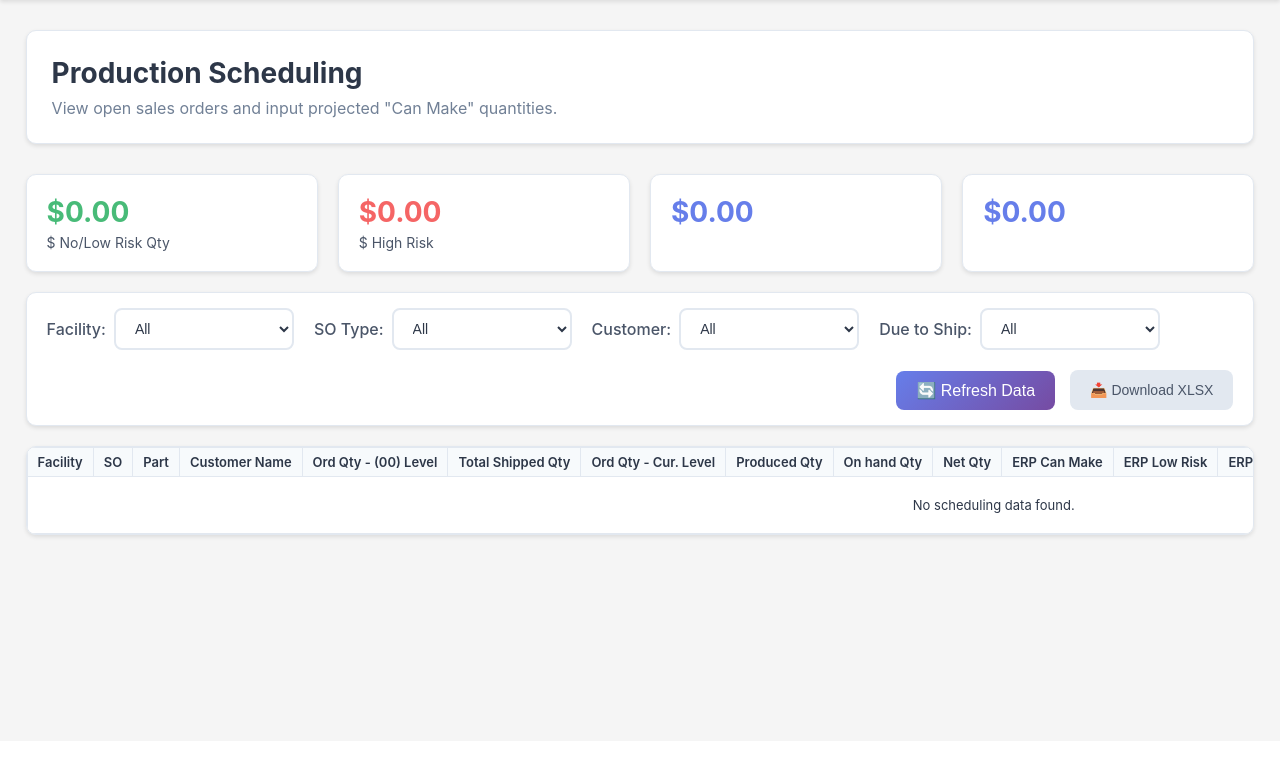
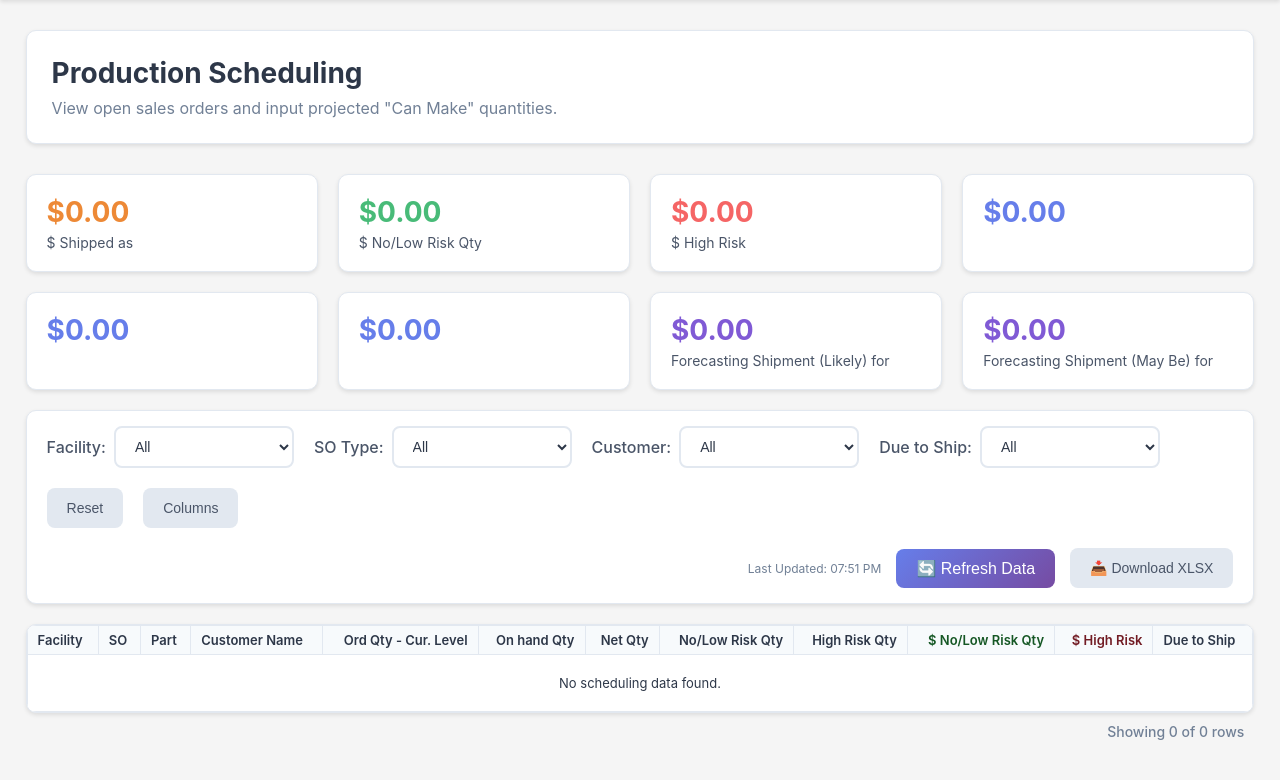
Before and after one commit to dangquyenbui-dotcom/downtime_tracker, a Flask app: template templates/scheduling/index.html in a window 1280 px wide. Shown: the part 59-839 px from the top of the page. Before the commit the page ends 599 px from the top, so only its background shows below. Run offline with Flask 3, Linux system fonts and the light colour scheme; the template is opened without the code that fills it, so the values that code supplies are empty.

Commit message:
Add files via upload

```diff
--- a/config.py
+++ b/config.py
@@ -28,6 +28,7 @@ class Config:
     # Security Groups
     AD_ADMIN_GROUP = os.getenv('AD_ADMIN_GROUP', 'DowntimeTracker_Admin')
     AD_USER_GROUP = os.getenv('AD_USER_GROUP', 'DowntimeTracker_User')
+    AD_SCHEDULING_ADMIN_GROUP = os.getenv('AD_SCHEDULING_ADMIN_GROUP', 'Scheduling_Admin')
 
     # Base DN for searches
     AD_BASE_DN = os.getenv('AD_BASE_DN')
--- a/templates/login.html
+++ b/templates/login.html
@@ -602,6 +602,7 @@
             <strong>{{ _('Access Requirements') }}:</strong><br>
             {{ _('You must be a member of') }}:<br>
             • <strong>{{ config.AD_USER_GROUP }}</strong> ({{ _('Submit downtime') }})<br>
+            • <strong>{{ config.AD_SCHEDULING_ADMIN_GROUP }}</strong> (Scheduling access)<br>
             • <strong>{{ config.AD_ADMIN_GROUP }}</strong> ({{ _('Full access') }})
         </div>
     </div>
--- a/templates/scheduling/index.html
+++ b/templates/scheduling/index.html
@@ -30,6 +30,7 @@
         flex-wrap: wrap;
         gap: 20px;
         flex-grow: 1;
+        align-items: center; /* Align items vertically */
     }
     .filter-group {
         display: flex;
@@ -138,6 +139,8 @@
     .summary-card.green .summary-value { color: var(--accent-green); }
     .summary-card.red .summary-value { color: var(--accent-red); }
     .summary-card.blue .summary-value { color: var(--accent-blue); }
+    .summary-card.orange .summary-value { color: var(--accent-orange); }
+    .summary-card.purple .summary-value { color: var(--accent-purple); }
 
     /* --- EDITABLE CELL STYLES --- */
     .editable {
@@ -172,6 +175,46 @@
     .status-indicator.success { background-color: #4caf50; opacity: 1; }
     .status-indicator.error { background-color: #f44336; opacity: 1; }
     @keyframes pulse { 0% { background-color: #ffc107; } 50% { background-color: #ffecb3; } 100% { background-color: #ffc107; } }
+
+    /* --- NEW COLUMN TOGGLE STYLES --- */
+    .column-toggle-container {
+        position: relative;
+    }
+
+    .column-toggle-dropdown {
+        display: none;
+        position: absolute;
+        top: 100%;
+        right: 0;
+        background-color: var(--bg-secondary);
+        border: 1px solid var(--border-primary);
+        border-radius: 8px;
+        box-shadow: var(--shadow-md);
+        z-index: 1001;
+        padding: 10px;
+        width: 220px;
+    }
+
+    .column-toggle-dropdown.show {
+        display: block;
+    }
+
+    .column-toggle-dropdown label {
+        display: block;
+        padding: 8px 12px;
+        cursor: pointer;
+        border-radius: 4px;
+        font-size: 14px;
+        color: var(--text-primary);
+    }
+
+    .column-toggle-dropdown label:hover {
+        background-color: var(--bg-hover);
+    }
+
+    .column-toggle-dropdown input {
+        margin-right: 10px;
+    }
 </style>
 {% endblock %}
 
@@ -182,6 +225,10 @@
 </div>
 
 <div class="summary-grid">
+    <div class="summary-card orange">
+        <div class="summary-value" id="shipped-as-value">${{ "{:,.2f}".format(shipped_current_month or 0) }}</div>
+        <div class="summary-label">$ Shipped as {{ now.strftime('%m/%y') }}</div>
+    </div>
     <div class="summary-card green">
         <div class="summary-value" id="total-no-low-risk">$0.00</div>
         <div class="summary-label">$ No/Low Risk Qty</div>
@@ -191,12 +238,24 @@
         <div class="summary-label">$ High Risk</div>
     </div>
     <div class="summary-card blue">
-        <div class="summary-value">{{ "${:,.2f}".format(fg_on_hand_split.value1 or 0) }}</div>
+        <div class="summary-value" id="fg-on-hand-before">{{ "${:,.2f}".format(fg_on_hand_split.value1 or 0) }}</div>
         <div class="summary-label">{{ fg_on_hand_split.label1 }}</div>
     </div>
     <div class="summary-card blue">
-        <div class="summary-value">{{ "${:,.2f}".format(fg_on_hand_split.value2 or 0) }}</div>
+        <div class="summary-value" id="fg-on-hand-current">{{ "${:,.2f}".format(fg_on_hand_split.value2 or 0) }}</div>
         <div class="summary-label">{{ fg_on_hand_split.label2 }}</div>
+    </div>
+    <div class="summary-card blue">
+        <div class="summary-value" id="fg-on-hand-future">{{ "${:,.2f}".format(fg_on_hand_split.value3 or 0) }}</div>
+        <div class="summary-label">{{ fg_on_hand_split.label3 }}</div>
+    </div>
+    <div class="summary-card purple">
+        <div class="summary-value" id="forecast-likely-value">$0.00</div>
+        <div class="summary-label">Forecasting Shipment (Likely) for {{ now.strftime('%m/%y') }}</div>
+    </div>
+    <div class="summary-card purple">
+        <div class="summary-value" id="forecast-maybe-value">$0.00</div>
+        <div class="summary-label">Forecasting Shipment (May Be) for {{ now.strftime('%m/%y') }}</div>
     </div>
 </div>
 
@@ -220,6 +279,12 @@
             <label for="dueShipFilter">Due to Ship:</label>
             <select id="dueShipFilter" class="form-select filter-select"><option value="">All</option></select>
         </div>
+        <button class="btn btn-secondary" id="resetBtn">Reset</button>
+        <div class="column-toggle-container">
+            <button class="btn btn-secondary" id="columnsBtn">Columns</button>
+            <div id="column-dropdown" class="column-toggle-dropdown">
+                </div>
+        </div>
     </div>
     <div class="refresh-container">
         <span class="last-updated" id="lastUpdated"></span>
@@ -236,25 +301,25 @@
     <table class="grid-table">
         <thead>
             <tr>
-                <th>Facility</th>
-                <th>SO</th>
-                <th>Part</th>
-                <th>Customer Name</th>
-                <th class="numeric">Ord Qty - (00) Level</th>
-                <th class="numeric">Total Shipped Qty</th>
-                <th class="numeric">Ord Qty - Cur. Level</th>
-                <th class="numeric">Produced Qty</th>
-                <th class="numeric">On hand Qty</th>
-                <th class="numeric">Net Qty</th>
-                <th class="numeric">ERP Can Make</th>
-                <th class="numeric">ERP Low Risk</th>
-                <th class="numeric">ERP High Risk</th>
-                <th class="numeric editable-header">No/Low Risk Qty</th>
-                <th class="numeric editable-header">High Risk Qty</th>
-                <th class="numeric">Unit Price</th>
-                <th class="numeric highlight-green">$ No/Low Risk Qty</th>
-                <th class="numeric highlight-red">$ High Risk</th>
-                <th>Due to Ship</th>
+                <th data-column-id="Facility">Facility</th>
+                <th data-column-id="SO">SO</th>
+                <th data-column-id="Part">Part</th>
+                <th data-column-id="Customer Name">Customer Name</th>
+                <th class="numeric" data-column-id="Ord Qty - (00) Level">Ord Qty - (00) Level</th>
+                <th class="numeric" data-column-id="Total Shipped Qty">Total Shipped Qty</th>
+                <th class="numeric" data-column-id="Ord Qty - Cur. Level">Ord Qty - Cur. Level</th>
+                <th class="numeric" data-column-id="Produced Qty">Produced Qty</th>
+                <th class="numeric" data-column-id="On hand Qty">On hand Qty</th>
+                <th class="numeric" data-column-id="Net Qty">Net Qty</th>
+                <th class="numeric" data-column-id="ERP Can Make">ERP Can Make</th>
+                <th class="numeric" data-column-id="ERP Low Risk">ERP Low Risk</th>
+                <th class="numeric" data-column-id="ERP High Risk">ERP High Risk</th>
+                <th class="numeric editable-header" data-column-id="No/Low Risk Qty">No/Low Risk Qty</th>
+                <th class="numeric editable-header" data-column-id="High Risk Qty">High Risk Qty</th>
+                <th class="numeric" data-column-id="Unit Price">Unit Price</th>
+                <th class="numeric highlight-green" data-column-id="$ No/Low Risk Qty">$ No/Low Risk Qty</th>
+                <th class="numeric highlight-red" data-column-id="$ High Risk">$ High Risk</th>
+                <th data-column-id="Due to Ship">Due to Ship</th>
             </tr>
         </thead>
         <tbody id="schedule-body">
```
Also changed, not shown: templates/dashboard.html (+8 -1 lines), README.md.
